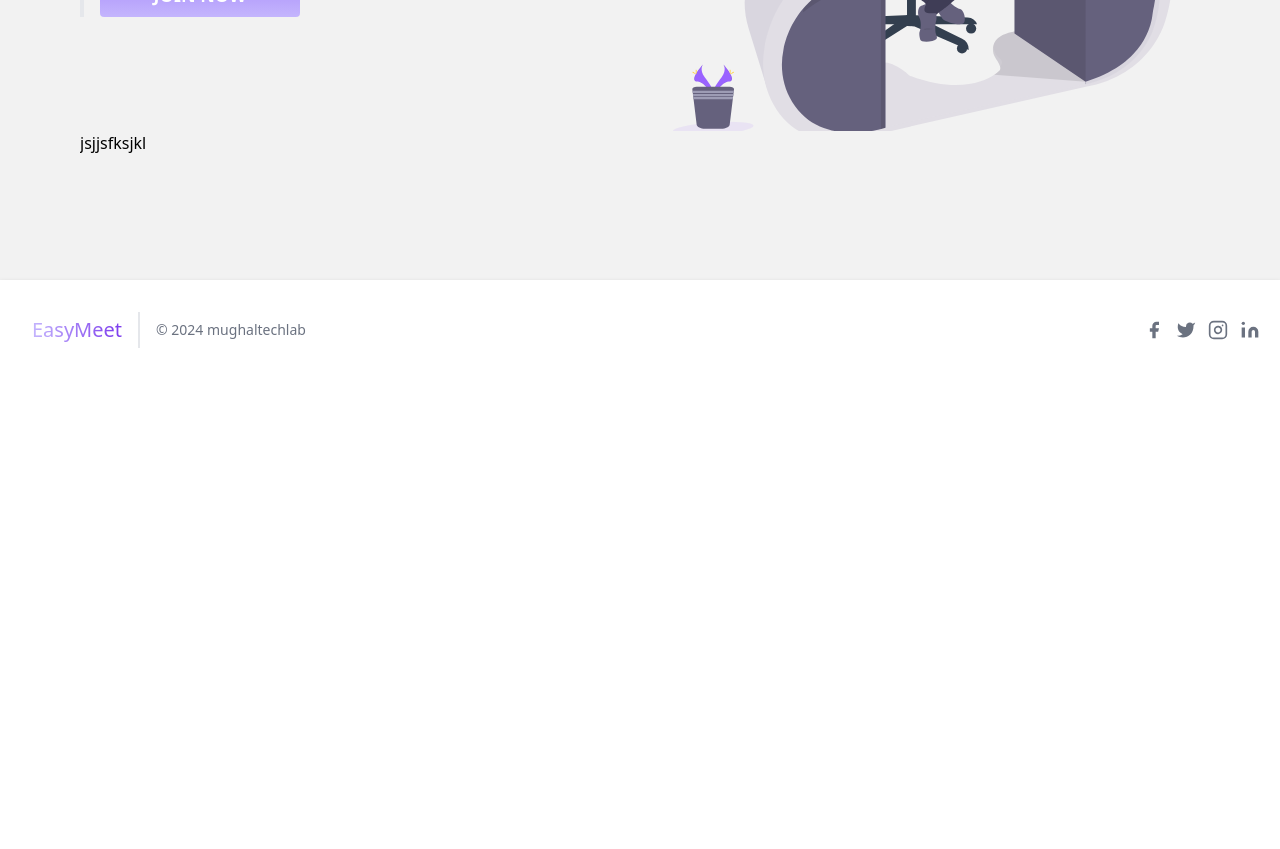
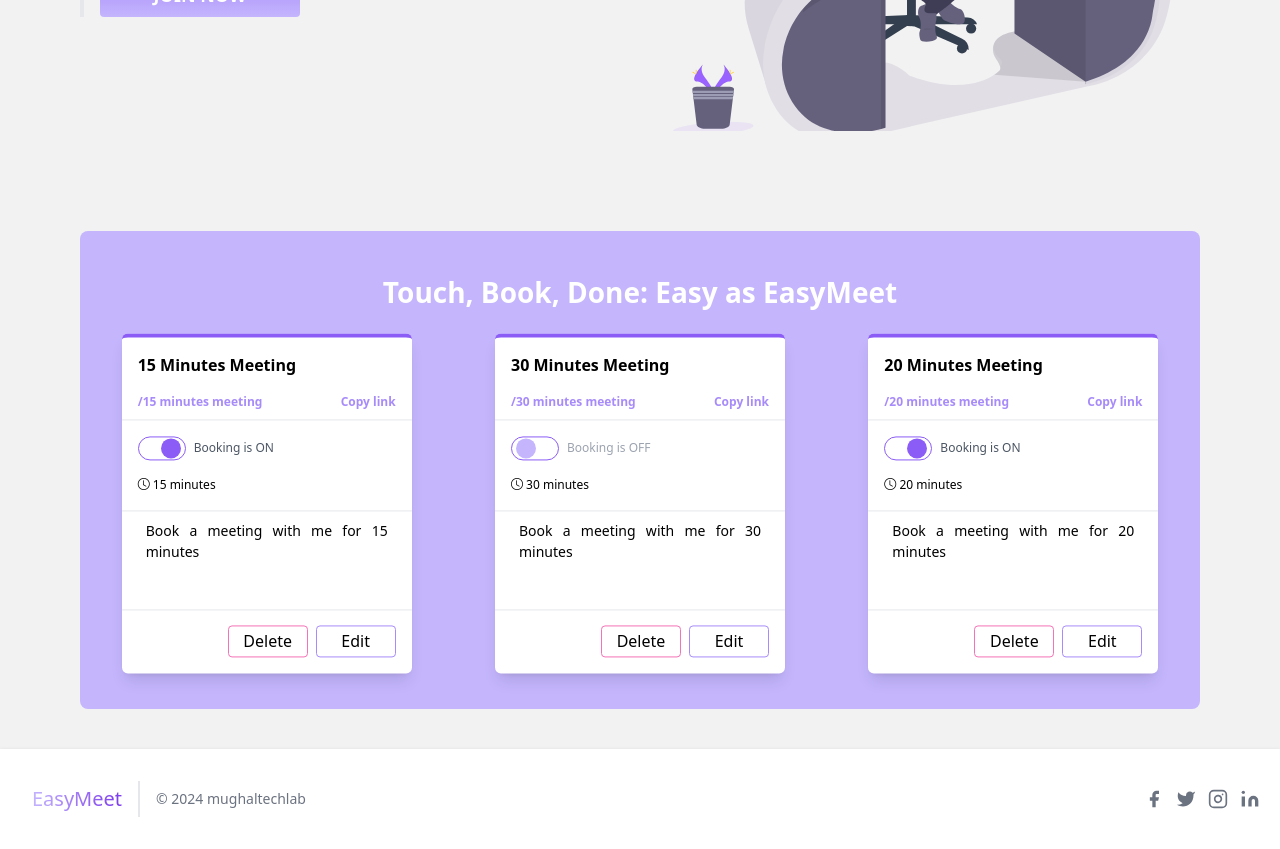
Before and after one commit to mughaltechlab/react_booking_app, a React (Vite) app: page / in a window 1280 px wide. Shown: the part 420-1269 px from the top of the page. Before the commit the page ends 800 px from the top, so only its background shows below. Built offline with nearby package versions, Linux system fonts and the light colour scheme.

Commit message:
Update Intro.jsx

```diff
--- a/src/components/Intro.jsx
+++ b/src/components/Intro.jsx
@@ -4,10 +4,88 @@
 import img1 from '../assets/svg2.svg'
 import { Link } from 'react-router-dom'
 
+const cardData = [
+    {
+        title: '15 minutes meeting',
+        duration: 15,
+        desc: 'Book a meeting with me for 15 minutes',
+        bookingOff: false,
+        isToggle: true
+    },
+    {
+        title: '30 minutes meeting',
+        duration: 30,
+        desc: 'Book a meeting with me for 30 minutes',
+        bookingOff: true,
+        isToggle: false
+    },
+    {
+        title: '20 minutes meeting',
+        duration: 20,
+        desc: 'Book a meeting with me for 20 minutes',
+        bookingOff: false,
+        isToggle: true
+    },
+]
+
+
+const MyCard = ({data})=>(
+    <div className='border-t-4 border-violet-500
+        w-[290px] h-[340px] py-4
+        bg-white shadow-lg rounded-md
+        flex flex-col
+    '>
+        {/* title */}
+        <p className="font-bold capitalize px-4">{data.title}</p>
+        {/* meeting link */}
+        <p className="text-[12px] font-semibold mt-2 px-4
+                    border-b py-2
+                    text-violet-400 flex justify-between">
+            <span>/{data.title}</span>
+            <span className='cursor-pointer'>Copy link</span>
+        </p>
+        {/* booking on/off switch */}
+        <div className="px-4 mt-4 flex gap-2 justify-start items-center">
+            <div
+                // onClick={()=>setToggle(prevToggle=>!prevToggle)}
+                className={`
+                w-10 h-5 md:w-12 md:h-6 p-[2px]
+                cursor-pointer
+                border border-violet-500 rounded-full
+                relative
+            `}>
+                <div className={`
+                    w-4 h-4 md:w-5 md:h-5 rounded-full
+                    ${data.isToggle ? 'bg-violet-500' : 'bg-violet-300'}
+                    ${data.isToggle ? 'right-0.5 -translate-x-[2px]' : 'translate-x-[2px]'}
+                    transition-all duration-300
+                    absolute top-[50%] -translate-y-[50%]
+                `}></div>
+            </div>
+            <span className={`text-[12px] ${data.isToggle ? 'text-gray-600' : 'text-gray-400'} `}>Booking is {data.isToggle?'ON':'OFF'}</span>
+        </div>
+        {/* duration */}
+        <p className="px-4 text-[12px] mt-4">
+            {/* icon */}
+            <i className="bi bi-clock"></i> <span className='sml-2'>{data.duration} minutes</span>
+        </p>
+        {/* description */}
+        <div className="px-4 w-full h-[100px] text-[14px] flex justify-center items-center text-justify mt-4 border-y">
+            <p className="w-full h-[80px] overflow-hidden overflow-y-scroll px-2 ">{data.desc}</p>
+        </div>
+        {/* buttons */}
+        <div className="flex justify-end gap-2 mt-auto px-4 transition-all ">
+            <button className='w-20 h-8 border border-pink-400 rounded duration-200 hover:bg-pink-300 hover:shadow-md'>Delete</button>
+            <button className='w-20 h-8 border border-violet-400 rounded duration-200 hover:bg-violet-300 hover:shadow-md'>Edit</button>
+        </div>
+    </div>
+)
+
 function Intro() {
 
     const heroImgWrapper = useRef();
     const heroTextWrapper = useRef();
+    const sec2Title = useRef();
 
     useGSAP(()=>{
         gsap.from(
@@ -16,6 +94,7 @@
                 duration: .7,
                 opacity: 0,
                 delay: 1.5,
+
             }
         )
     }, {scope: heroImgWrapper});
@@ -33,6 +112,18 @@
         )
     }, {scope: heroTextWrapper});
 
+    useGSAP(()=>{
+        gsap.from(
+            '.sideAnime',
+            {
+                duration: .7,
+                opacity: 0,
+                delay: .2,
+                stagger: .5,
+            }
+        )
+    }, {scope: sec2Title});
+
   return (
     <div className='
           lg:max-w-[1200px] sm:max-w-[800px]  w-full md:px-[40px] py-[40px] mx-auto
@@ -40,8 +131,8 @@
     '>
         {/* SEC1 HERO SECTION some hero animation */}
         <section className="
-            w-full overflow-hidden
-            md:grid lg:grid-cols-2 md:grid-cols-2 gap-y-4
+            w-full overflow-hidden mb-[100px]
+            md:grid lg:grid-cols-2 md:grid-cols-2 gap-y-4 place-items-center
             flex justify-center items-center flex-col
 
         ">
@@ -71,14 +162,30 @@
             </div>
         </section>
         {/* SEC2 DEMO SECTION */}
-        <section className="
-            w-full overflow-hidden
-            md:grid lg:grid-cols-2 md:grid-cols-2 gap-y-4
-            flex justify-center items-center flex-col
+        <div className=" bg-violet-300 rounded-lg">
 
-        ">
-            jsjjsfksjkl
-        </section>
+            <section className="
+                w-full overflow-hidden py-[40px]
+                md:grid lg:grid-cols-3 md:grid-cols-2 gap-y-4 place-items-center
+                flex justify-center items-center flex-col relative
+
+            ">
+                <div className="col-span-full" ref={sec2Title}>
+                    <span className='sideAnime text-[28px] font-bold text-white'>Touch, Book, Done: Easy as EasyMeet</span>
+                </div>
+                {/* cards */}
+
+                    {
+                        cardData.map((item,ind)=>{
+                            return <div className="mycards animate-trans-up" key={ind}>
+                                <MyCard data={item}  />
+                            </div>
+                        })
+                    }
+
+            </section>
+        </div>
+
     </div>
   )
 }
```
